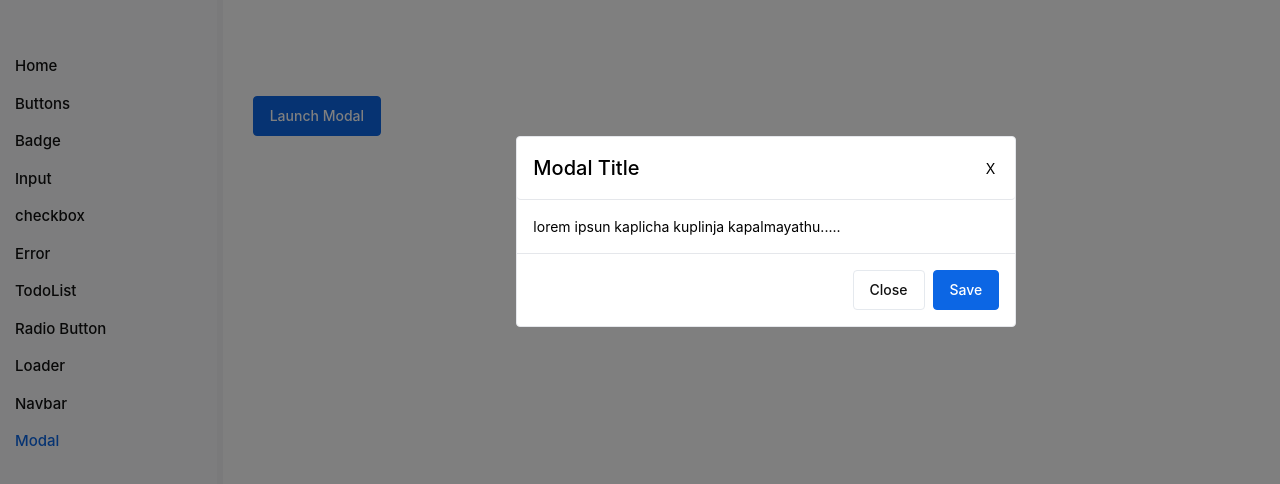
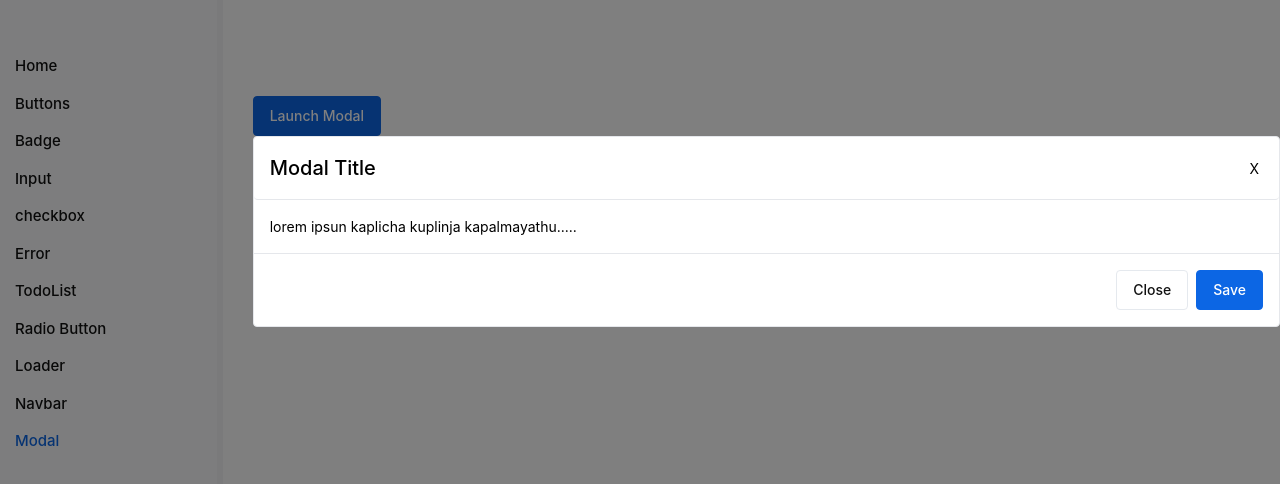
Before and after one commit to christojojo/wacpro-tasks, a React (Vite) app: page /modal in a window 1280 px wide. Both pictures are taken after a click on the button "Launch Modal". Shown: the top 484 px of the page. Built offline with nearby package versions, Linux system fonts and the light colour scheme.

Commit message:
dynamic width fixed

```diff
--- a/src/components/Modal/Modal.jsx
+++ b/src/components/Modal/Modal.jsx
@@ -2,7 +2,7 @@ import React, { useState } from "react";
 import "./Modal.css";
 import Button from "../Button/index";
 
-function Modal({ModalTitle,ModalContent}) {
+function Modal({ModalTitle,ModalContent,ModalWidth}) {
   const [isOpen, setIsOpen] = useState(false);
 
   const openmodal = () => {
@@ -25,7 +25,7 @@ function Modal({ModalTitle,ModalContent}) {
           Launch Modal
         </Button>
         {isOpen && (
-          <div className="modal-dialog mx-auto max-w-[500px] border relative rounded z-50 opacity-1 bg-white">
+          <div className={`modal-dialog mx-auto max-w-[${ModalWidth}] w-full border relative rounded z-50 opacity-1 bg-white`}>
             <div className="modal-content  rounded border-grey ">
               <div className="modal-title flex justify-between items-center p-4 rounded border-b">
                 <h1 className="text-[20px] font-medium ">{ModalTitle}</h1>
--- a/src/pages/ModalPage.jsx
+++ b/src/pages/ModalPage.jsx
@@ -7,6 +7,7 @@ function ModalPage() {
       <Modal
       ModalTitle='Modal Title'
       ModalContent='lorem ipsun kaplicha kuplinja kapalmayathu.....'
+      ModalWidth='500px'
        ></Modal>
     </div>
   )
```
